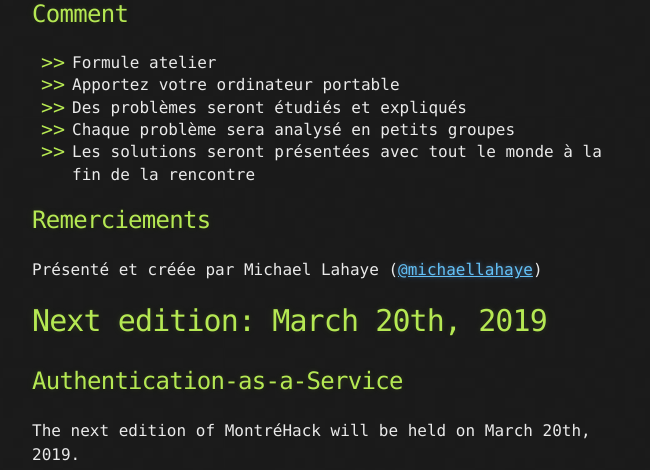
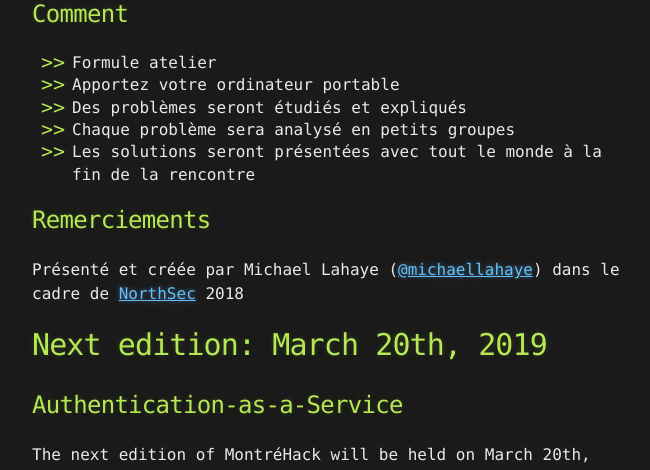
Before and after one commit to montrehack/montrehack.github.com, a Jekyll site: the page built from _posts/2019-03-20-Authentication-as-a-Service.md, in a window 1280 px wide and 1400 px high, scrolled down 1479 px. Shown: the top 470 px of the window, without its empty margins (308-958 px from the left). Built offline with Jekyll 4.4.1, drawn with Linux system fonts in a browser that asks for light colours; emoji names are drawn with the system emoji font; comment, search, counter and statistics services are not loaded; some of the changed text lies outside the part shown.

```diff
--- a/_posts/2019-03-20-Authentication-as-a-Service.md
+++ b/_posts/2019-03-20-Authentication-as-a-Service.md
@@ -45,7 +45,7 @@ Mercredi le 20 mars de 18h à 21h (suivi de bières à un lieu à déterminer)
 
 ## Remerciements
 
-Présenté et créée par Michael Lahaye ([@michaellahaye](https://twitter.com/michaellahaye))
+Présenté et créée par Michael Lahaye ([@michaellahaye](https://twitter.com/michaellahaye)) dans le cadre de [NorthSec](https://nsec.io/) 2018
 
 <a id="english"></a>
 
@@ -88,7 +88,7 @@ Wednesday March 20th, from 6pm to 9pm (followed by drinks at a location yet to b
 
 ## Credits
 
-Presented and created by Michael Lahaye ([@michaellahaye](https://twitter.com/michaellahaye))
+Presented and created by Michael Lahaye ([@michaellahaye](https://twitter.com/michaellahaye)) during [NorthSec](https://nsec.io/) 2018
 
 <hr/>
 
```
Also changed, not shown: images/19-03_Aaas.png (renamed from images/19-03_authentication-as-a-service.png).
